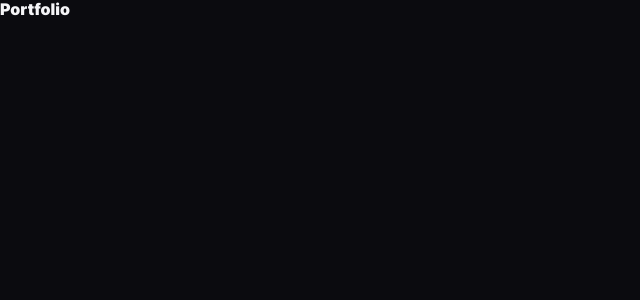
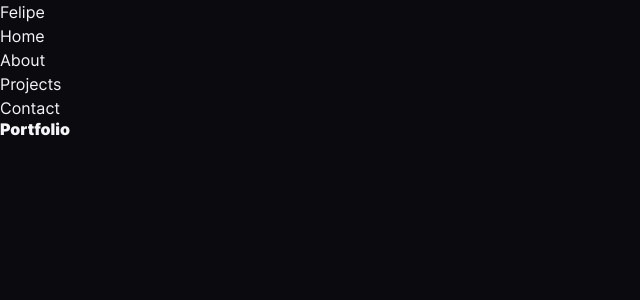
Before and after one commit to flpzht/portfolio, a React (Vite) app: page / in a window 1280 px wide. Shown: the top 300 px of the page, without its empty margins (0-640 px from the left). Built offline with nearby package versions, Linux system fonts and the light colour scheme.

Commit message:
feat(navbar): create base navbar component

```diff
--- a/src/components/Navbar/Navbar.jsx
+++ b/src/components/Navbar/Navbar.jsx
@@ -0,0 +1,18 @@
+import styles from "./Navbar.module.css";
+
+export default function Navbar() {
+  return (
+    <header className={styles.header}>
+      <nav className={styles.nav}>
+        <div className={styles.logo}>Felipe</div>
+
+        <ul className={styles.menu}>
+          <li><a href="#home">Home</a></li>
+          <li><a href="#about">About</a></li>
+          <li><a href="#projects">Projects</a></li>
+          <li><a href="#contact">Contact</a></li>
+        </ul>
+      </nav>
+    </header>
+  );
+}
--- a/src/components/Navbar/Navbar.module.css
+++ b/src/components/Navbar/Navbar.module.css
@@ -0,0 +1,11 @@
+.header {
+}
+
+.nav {
+}
+
+.logo {
+}
+
+.menu {
+}
--- a/src/layouts/MainLayout/MainLayout.jsx
+++ b/src/layouts/MainLayout/MainLayout.jsx
@@ -1,8 +1,12 @@
+import Navbar from "@/components/Navbar/Navbar";
+
 import styles from "./MainLayout.module.css";
 
 export default function MainLayout({ children }) {
   return (
   <div className={styles.layout}>
+    <Navbar />
+
     <main className={styles.main}>
       {children}
     </main>
```
